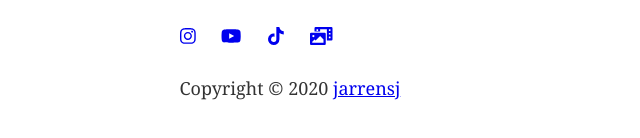
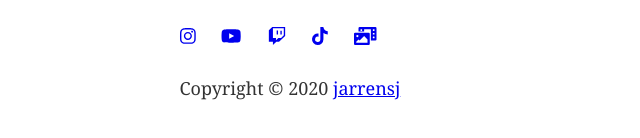
Before and after one commit to jarrensj/dogoargentino.dog, a Gatsby site: page / in a window 1280 px wide. Shown: the part 526-664 px from the top of the page, 0-640 px from the left. Built offline with nearby package versions, Linux system fonts and the light colour scheme; Gatsby itself is replaced by a stand-in of ours.

Commit message:
add social link

```diff
--- a/src/pages/index.js
+++ b/src/pages/index.js
@@ -6,7 +6,7 @@ import Image from "../components/image"
 import SEO from "../components/seo"
 
 import { FontAwesomeIcon } from '@fortawesome/react-fontawesome'
-import { faInstagram, faTiktok, faYoutube } from '@fortawesome/free-brands-svg-icons'
+import { faInstagram, faTiktok, faTwitch, faYoutube } from '@fortawesome/free-brands-svg-icons'
 import { faPhotoVideo } from '@fortawesome/free-solid-svg-icons'
 
 
@@ -29,6 +29,10 @@ const IndexPage = () => (
         <FontAwesomeIcon icon={faYoutube} size="1x" style={{marginLeft: `1.45rem`}}/>
       </a>
 
+      <a href="https://www.twitch.tv/jarrensj">
+        <FontAwesomeIcon icon={faTwitch} size="1x" style={{marginLeft: `1.45rem`}}/>
+      </a>
+
       <a href="https://www.tiktok.com/@jarrensj">
         <FontAwesomeIcon icon={faTiktok} size="1x" style={{marginLeft: `1.45rem`}}/>
       </a>
```
